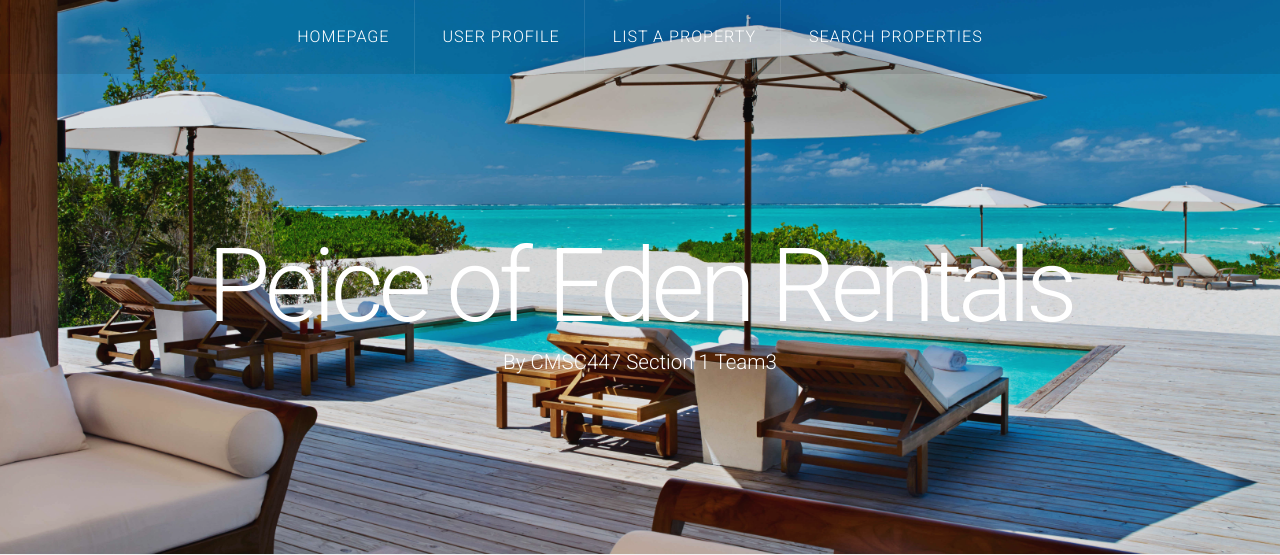
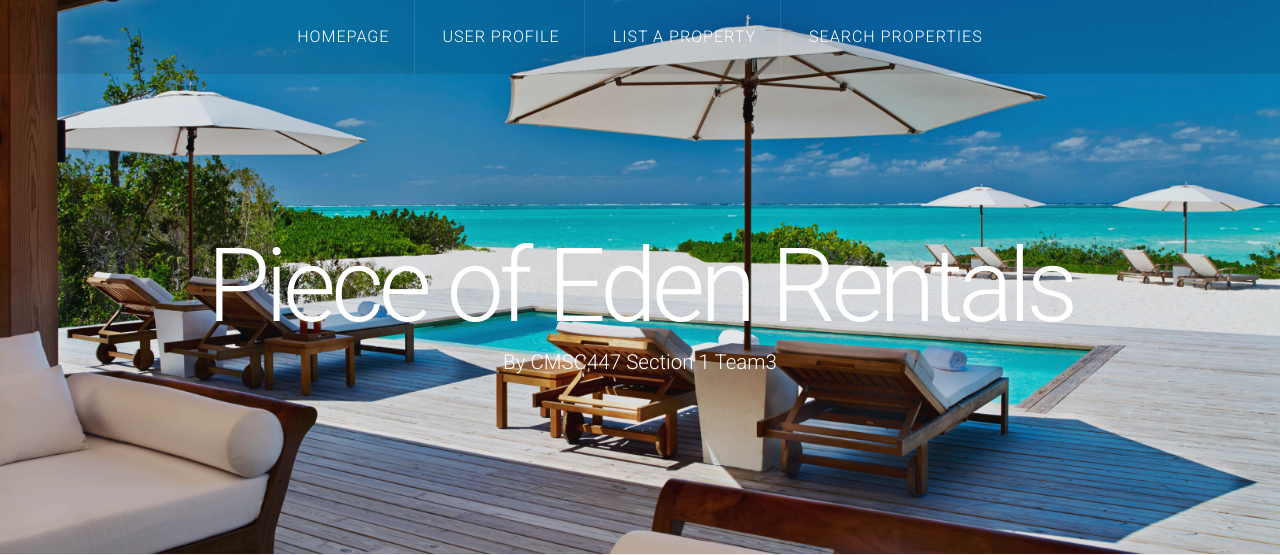
Before and after one commit to UMBC-CMSC447/Section-1-Team-3, a Django app: template Code/mysite/templates/beach_homepage/index.html in a window 1280 px wide. Shown: the top 555 px of the page. Run offline with Django 3.2, Linux system fonts and the light colour scheme; the template is opened without the code that fills it, so the values that code supplies are empty; parts of the project's set-up code (start-up, migrations or seed data) failed here and were passed over; some libraries are stand-ins or nearby versions.

Commit message:
fixed typo

```diff
--- a/Code/mysite/templates/beach_homepage/index.html
+++ b/Code/mysite/templates/beach_homepage/index.html
@@ -45,7 +45,7 @@
 
 				<!-- Logo -->
 				<div id="logo">
-					<h1><a href="#">Peice of Eden Rentals</a></h1>
+					<h1><a href="#">Piece of Eden Rentals</a></h1>
 					<span class="tag">By CMSC447 Section 1 Team3</span>
 				</div>
 			</div>
```
